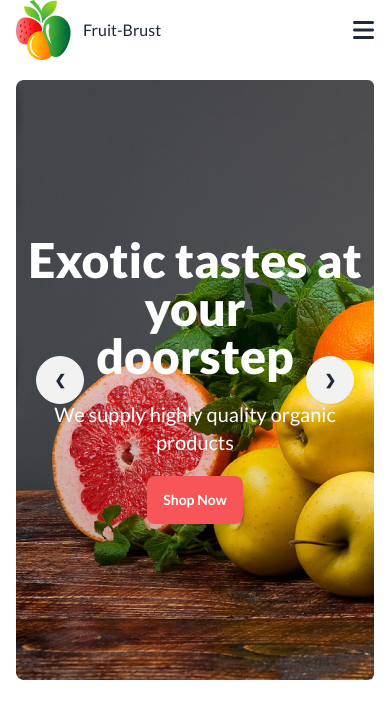
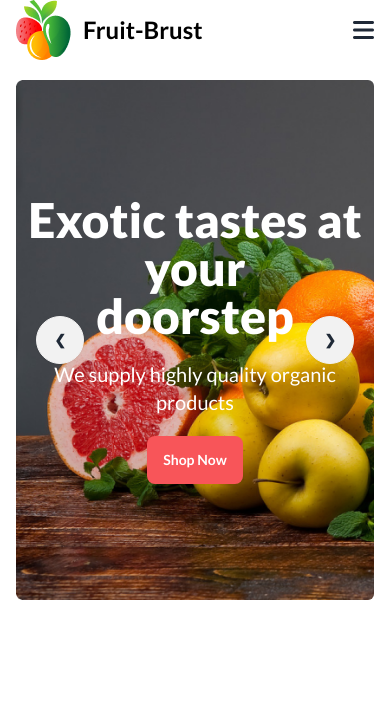
Before and after one commit to tonmoybosunia24/Fruit-Brust, a plain HTML site: page index.html in a window 390 px wide. Drawn offline with nearby package versions, Linux system fonts and the light colour scheme; grey boxes are pictures that could not be loaded.

Commit message:
Header Section Complete With Full Responsive

```diff
--- a/index.html
+++ b/index.html
@@ -52,7 +52,7 @@
         <div class="lg:hidden flex items-center justify-between px-4">
           <div class="flex items-center gap-3">
             <img src="images/logo.png" alt="">
-            <h3>Fruit-Brust</h3>
+            <h3 class="text-black text-2xl font-bold">Fruit-Brust</h3>
           </div>
           <div>
             <div class="drawer drawer-end">
@@ -79,7 +79,7 @@
       <div class="Banner my-5 px-4 lg:px-0"> <!-- Banner Section Start -->
         <div class="w-full"> <!-- Slider Section End -->
           <div class="carousel w-full rounded-md relative">
-            <div id="slide1" class="carousel-item w-full h-[600px] lg:h-[420px] bg-cover " style="background-image: url(images/banner1.png);">
+            <div id="slide1" class="carousel-item w-full h-[520px] lg:h-[420px] bg-cover " style="background-image: url(images/banner1.png);">
               <div class="m-auto text-center text-white space-y-5">
                 <h2 class="text-5xl font-extrabold">Exotic tastes at your <br> doorstep</h2>
                 <p class="text-xl">We supply highly quality organic products</p>
```
